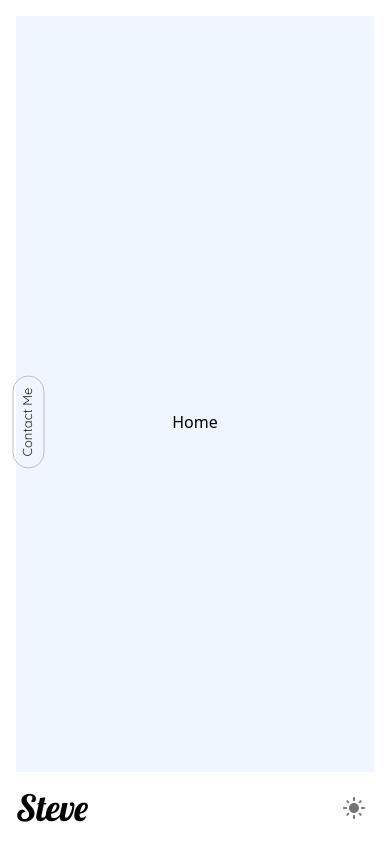
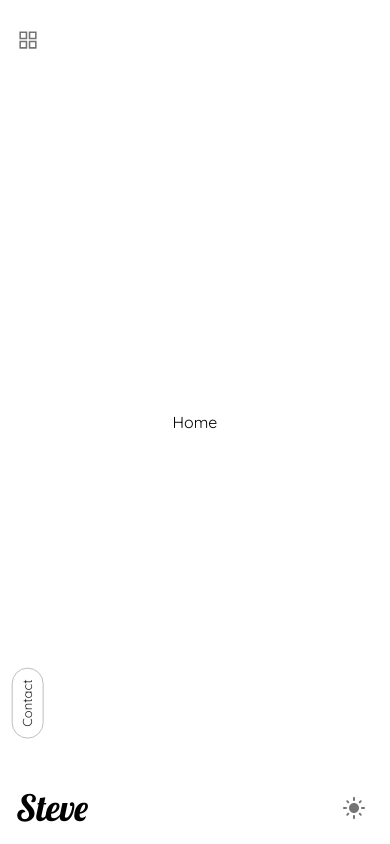
Before and after one commit to thantheinthwin/thantheinthwin.github.io, a Next.js app: page / in a window 390 px wide. Built offline with nearby package versions, Linux system fonts and the light colour scheme.

Commit message:
finish manu bar for mobile view

```diff
--- a/src/pages/components/About.jsx
+++ b/src/pages/components/About.jsx
@@ -7,7 +7,7 @@ const About = forwardRef((state, ref) => {
       id="about"
       className="relative p-4 snap-start"
     >
-      <div ref={ref} className='flex items-center justify-center w-full h-full bg-blue-100'>About</div>
+      <div ref={ref} className='flex items-center justify-center w-full h-full bg-blue-50'>About</div>
       {/* {console.log("About : ", state)} */}
     </motion.section>
   );
--- a/src/pages/components/Home.jsx
+++ b/src/pages/components/Home.jsx
@@ -6,9 +6,9 @@ const Home = forwardRef((state, ref) => {
   return (
     <motion.section
       id="home"
-      className="relative p-4 snap-start"
+      className="relative p-4 bg-white snap-start dark:bg-zinc-600"
     >
-      <div ref={ref} className='flex items-center justify-center w-full h-full bg-blue-50'>Home</div>
+      <div ref={ref} className='flex items-center justify-center w-full h-full'>Home</div>
       {/* {console.log("Home : ", state)} */}
     </motion.section>
   );
--- a/src/pages/components/Main.jsx
+++ b/src/pages/components/Main.jsx
@@ -27,7 +27,7 @@ const Main = () => {
       setLocation("Portfolio");
     }
     if(contactIsVisible){
-      setLocation("Contact Me");
+      setLocation("Contact");
     }
   }, [homeIsVisible, aboutIsVisible, skillIsVisible, portfolioIsVisible, contactIsVisible])
 
--- a/src/pages/components/NavBar.jsx
+++ b/src/pages/components/NavBar.jsx
@@ -1,17 +1,22 @@
-import { useContext } from 'react';
+import { useContext, useState } from 'react';
 import { useTheme } from '@emotion/react';
+
+import { AnimatePresence, motion } from "framer-motion";
 
 import { ColorModeContext } from '..';
 
 import { Button, Chip, Grid, IconButton, Link, Typography } from '@mui/material'
-import DarkModeIcon from '@mui/icons-material/DarkMode';
-import LightModeIcon from '@mui/icons-material/LightMode';
-
+import DarkModeIcon from '@mui/icons-material/DarkMode'
+import LightModeIcon from '@mui/icons-material/LightMode'
+import { AiOutlineAppstore } from 'react-icons/ai'
+import { IoClose } from 'react-icons/io5'
 import { BsSend } from 'react-icons/bs'
 
 const NavBar = (location) => {
   const theme = useTheme();
   const colorMode = useContext(ColorModeContext);
+
+  const [menuOpen, setMenuOpen] = useState(false);
 
   const links = [
     {
@@ -31,31 +36,117 @@ const NavBar = (location) => {
       path: '#portfolio'
     },
     {
-      to: <Button className='text-black border-black rounded-md hover:text-white hover:border-transparent hover:bg-black dark:text-white dark:border-white dark:hover:text-black dark:hover:bg-white' variant='outlined' endIcon={<BsSend/>}>Contact Me</Button>,
+      to: <Button className='text-black border-black rounded-md hover:text-white hover:border-transparent hover:bg-black dark:text-white dark:border-white dark:hover:text-black dark:hover:bg-white' variant='outlined' endIcon={<BsSend/>}>Work with me</Button>,
       path: '#contact'
+    }
+  ]
+
+  const mobileNavButtons = [
+    {
+      name: 'Home',
+      link: '#home'
+    },
+    {
+      name: 'About',
+      link: '#about'
+    },
+    {
+      name: 'Skill',
+      link: '#skill'
+    },
+    {
+      name: 'Portfolio',
+      link: '#portfolio'
+    },
+    {
+      name: 'Contact',
+      link: '#contact'
     }
   ]
 
   return (
     <div>
       <div>
-        <Grid container padding={2} className='fixed bottom-0 z-20 md:top-0 md:bottom-auto' sx={{ bgcolor: 'background.default'}}>
+        <Grid
+          container
+          padding={2}
+          className="fixed bottom-0 z-30 md:top-0 md:bottom-auto"
+          sx={{ bgcolor: "background.default" }}
+        >
           <Grid item xs={6} md={2}>
-            <Typography variant='Logo' className='text-4xl dark:text-white'>Steve</Typography>
+            <Typography variant="Logo" className="text-4xl dark:text-white">
+              Steve
+            </Typography>
           </Grid>
-          <Grid item md={8} className='items-center justify-center hidden gap-8 md:flex'>
-            {links.map((link, i) => <Link key={i} href={link.path} underline='none' className='text-black transition-all duration-200 ease-in-out dark:text-white hover:scale-110 hover:font-semibold'>{link.to}</Link>)}
+          <Grid
+            item
+            md={8}
+            className="items-center justify-center hidden gap-8 md:flex"
+          >
+            {links.map((link, i) => (
+              <Link
+                key={i}
+                href={link.path}
+                underline="none"
+                className="text-black transition-all duration-200 ease-in-out dark:text-white hover:scale-110 hover:font-semibold"
+              >
+                {link.to}
+              </Link>
+            ))}
           </Grid>
-          <Grid item xs={6} md={2} className='flex justify-end'>
-            <IconButton variant='text' onClick={colorMode.toggleTheme}>{theme.palette.mode === "dark" ? <DarkModeIcon/> : <LightModeIcon/>}</IconButton>
+          <Grid item xs={6} md={2} className="flex justify-end">
+            <IconButton variant="text" onClick={colorMode.toggleTheme}>
+              {theme.palette.mode === "dark" ? (
+                <DarkModeIcon />
+              ) : (
+                <LightModeIcon />
+              )}
+            </IconButton>
           </Grid>
         </Grid>
       </div>
-      <div className='fixed top-0 z-10 flex items-center justify-center h-screen w-14 md:hidden'>
-        <span className='-rotate-90'><Chip label={location?.location} variant='outlined'/></span>
+      <div className="fixed top-0 z-10 flex flex-col items-center justify-between h-screen w-14 md:hidden">
+        <div className="flex flex-col items-center w-full pt-5 h-1/6">
+          <IconButton variant="text" onClick={() => setMenuOpen(!menuOpen)}>
+            <AiOutlineAppstore />
+          </IconButton>
+        </div>
+        <div className="flex flex-col items-center justify-center w-full h-2/6">
+          <span className="-rotate-90">
+            <Chip label={location?.location} variant="outlined" />
+          </span>
+        </div>
       </div>
+      <AnimatePresence>
+        {menuOpen && (
+          <motion.div
+            initial={{ x: -500 }}
+            animate={{ x: 0 }}
+            exit={{ x: -500 }}
+            transition={{ ease: "easeInOut", duration: 1 }}
+            className="fixed z-20 grid w-screen h-screen grid-cols-4 grid-rows-6 bg-white dark:bg-zinc-700"
+          >
+            <div className="flex items-start justify-end row-span-1 col-span-full">
+              <IconButton variant="text" onClick={() => setMenuOpen(!menuOpen)}>
+                <IoClose />
+              </IconButton>
+            </div>
+            <div className="grid col-span-2 col-start-2 grid-rows-5 row-span-4 gap-6">
+              {mobileNavButtons.map((item) => (
+                <Button
+                  variant="outlined"
+                  className="row-span-1 text-black border-black rounded-lg focus:border-black hover:border-black dark:text-white dark:border-white"
+                  onClick={() => setMenuOpen(!menuOpen)}
+                >
+                  <a href={item.link}>{item.name}</a>
+                </Button>
+              ))}
+            </div>
+          </motion.div>
+        )}
+      </AnimatePresence>
     </div>
-  )
+  );
 }
 
 export default NavBar
--- a/src/styles/globals.css
+++ b/src/styles/globals.css
@@ -7,6 +7,12 @@
 @tailwind base;
 @tailwind components;
 @tailwind utilities;
+
+@layer base {
+    html{
+        font-family: Quicksand;
+    }
+}
 
 /* For Webkit-based browsers (Chrome, Safari and Opera) */
 .scrollbar-hide::-webkit-scrollbar {
```
Also changed, not shown: src/pages/index.js (line endings or trailing spaces).
